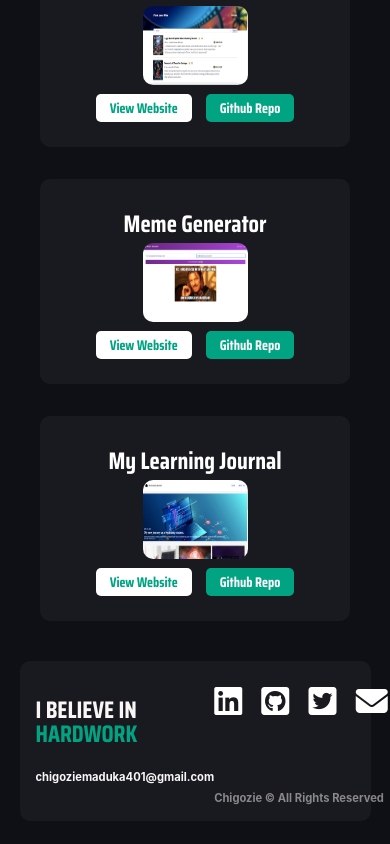
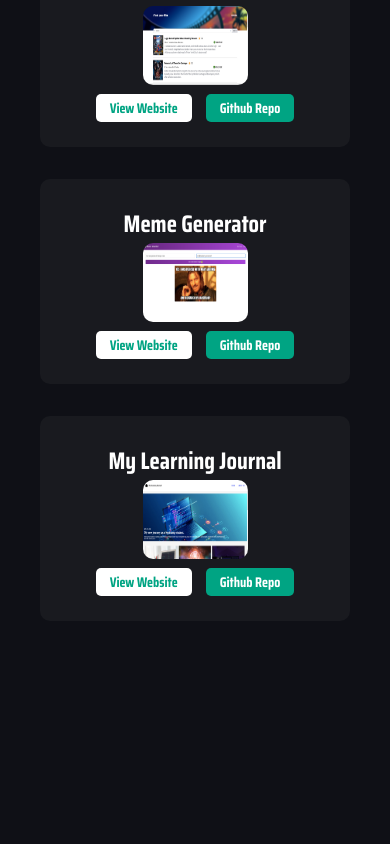
Before and after one commit to Goziejp12/My-Portfolio, a React (Vite) app: page / in a window 390 px wide. Shown: the part 1208-2052 px from the top of the page. After the commit the page ends 1869 px from the top, so only its background shows below. Built offline with nearby package versions, Linux system fonts and the light colour scheme.

Commit message:
added fixed mobile footer

```diff
--- a/App.jsx
+++ b/App.jsx
@@ -2,7 +2,8 @@ import React, { useState } from 'react'
 import Nav from './components/Nav'
 import HeroSection from './components/HeroSection'
 import Main from './components/Main'
-import Footer from './components/Footer'
+import FooterDesktopView from './components/FooterDesktopView'
+import FooterMobileView from './components/FooterMobileView'
 import Sidebar from './components/Sidebar'
 import data from './data'
 
@@ -40,7 +41,10 @@ export default function App() {
             <div className='main--layout'>
                 {items}
             </div>
-            <Footer />
+            <FooterDesktopView />
+            <div className='disable-footer-mobile'>
+                <FooterMobileView />
+            </div>
         </>
     )
 }
--- a/components/Footer.jsx
+++ b/components/FooterDesktopView.jsx
@@ -1,6 +1,6 @@
 import React from 'react'
 
-export default function Footer() {
+export default function FooterDesktopView() {
     return (
         <footer className='container'>
             <div className='text'>
--- /dev/null
+++ b/components/FooterMobileView.jsx
@@ -0,0 +1,13 @@
+import React from 'react'
+
+export default function FooterMobileView() {
+    return (
+        <div className='footer-mobile-view'>
+            <i class="fa-solid fa-house" onClick={() => window.location.href="/"}></i>
+            <a href="https://www.linkedin.com/in/johnpaul-maduka" target="_blank"><i class="fa-brands fa-linkedin"></i></a>
+            <a href="https://github.com/Goziejp12" target="_blank"><i class="fa-brands fa-square-github"></i></a>
+            <a href="https://twitter.com/Engrjonech" target="_blank"><i class="fa-brands fa-square-twitter"></i></a>
+            <a href="mailto:chigoziemaduka401@gmail.com" target="_blank"><i class="fa-regular fa-envelope"></i></a>
+        </div>
+    )
+}
--- a/style.css
+++ b/style.css
@@ -252,68 +252,34 @@ main .btn .git {
     background: #00A483;
 }
 
-footer {
+.footer-mobile-view {
+    font-size: 1.5rem;
+    position: fixed;
+    bottom: 0;
     display: flex;
-    justify-content: space-between;
-    width: 90vw;
-    border-radius: 10px;
-    background: #191A1F;
-    margin: 0 auto 2.4em;
-    padding: 1em;
-}
-
-footer .text {
-    display: flex;
-    flex-direction: column;
-    align-self: center;
-}
-
-footer h1 {
-    font-size: 1.5rem;
-    margin: 0 0 1em 0;
-    display: flex;
-    flex-direction: column;
-    font-weight: 700;
-    text-transform: uppercase;
-    line-height: 1;
-}
-
-footer h1 span {
-    color: #00A483;
-}
-
-footer p {
-    font-size: 0.7rem;
-    font-weight: 700;
-    font-family: Inter;
-}
-
-footer .text p {
-    margin: 0;
-}
-
-footer i {
-    color: white;
+    justify-content: space-evenly;
+    align-items: center;
+    border-top: 2px solid #191A1F;
+    background: #0F1016;
+    width: 100vw;
+    height: 8vh;
     cursor: pointer;
 }
 
-footer .social--icons {
-    font-size: 2rem;
-    display: flex;
-    align-self: center;
-    gap: 0.6em;
-    margin: 0 0 2em 0;
+.footer-mobile-view a {
+    color: #FFFFFF;
 }
 
-footer .rights {
-    color: #FAF6F680;
-    margin: 0;
+.footer-mobile-view i:hover {
+    color: #FFFFFF33;
 }
 
+footer,
+footer .text,
+footer h1,
+footer .social--icons,
 footer .socials-n-rights {
-    display: flex;
-    flex-direction: column;
-    align-self: center;
+    display: none;
 }
 
 @media (min-width: 768px) {
@@ -372,16 +338,72 @@ footer .socials-n-rights {
         margin: 0;
     }
 
+    .disable-footer-mobile {
+        display: none;
+    }
+
     footer {
+        display: flex;
+        justify-content: space-between;
+        width: 90vw;
+        border-radius: 10px;
+        background: #191A1F;
+        margin: 0 auto 2.4em;
         padding: 2.25em;
+    }
+
+    footer .text {
+        display: flex;
+        flex-direction: column;
+        align-self: center;
     }
 
     footer h1 {
         font-size: 2.25rem;
+        margin: 0 0 1em 0;
+        display: flex;
+        flex-direction: column;
+        font-weight: 700;
+        text-transform: uppercase;
+        line-height: 1;
+    }
+
+    footer h1 span {
+        color: #00A483;
     }
 
     footer p {
         font-size: 1rem;
+        font-weight: 700;
+        font-family: Inter;
+    }
+
+    footer .text p {
+        margin: 0;
+    }
+
+    footer i {
+        color: white;
+        cursor: pointer;
+    }
+
+    footer .social--icons {
+        font-size: 2rem;
+        display: flex;
+        align-self: center;
+        gap: 0.6em;
+        margin: 0 0 2em 0;
+    }
+
+    footer .rights {
+        color: #FAF6F680;
+        margin: 0;
+    }
+
+    footer .socials-n-rights {
+        display: flex;
+        flex-direction: column;
+        align-self: center;
     }
 
     .container {
```
